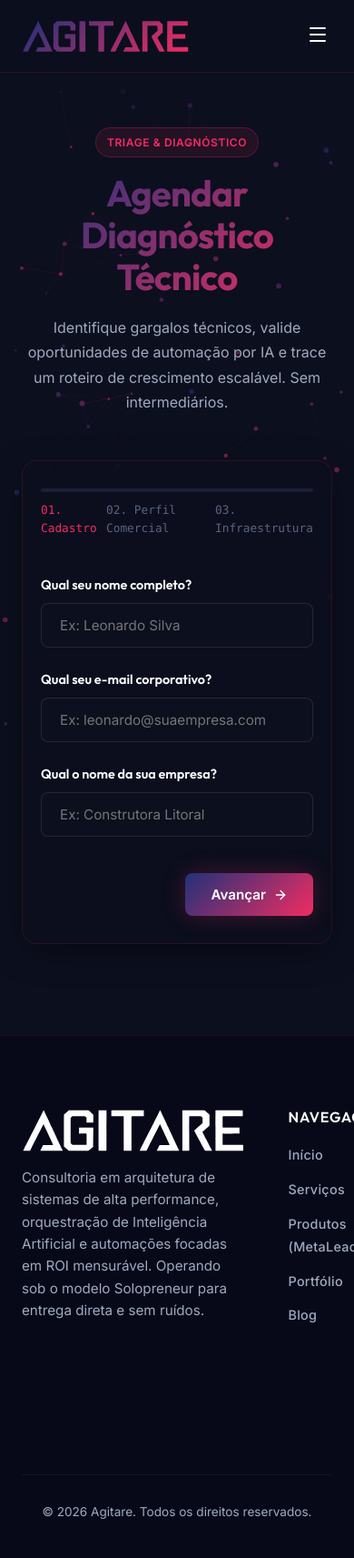
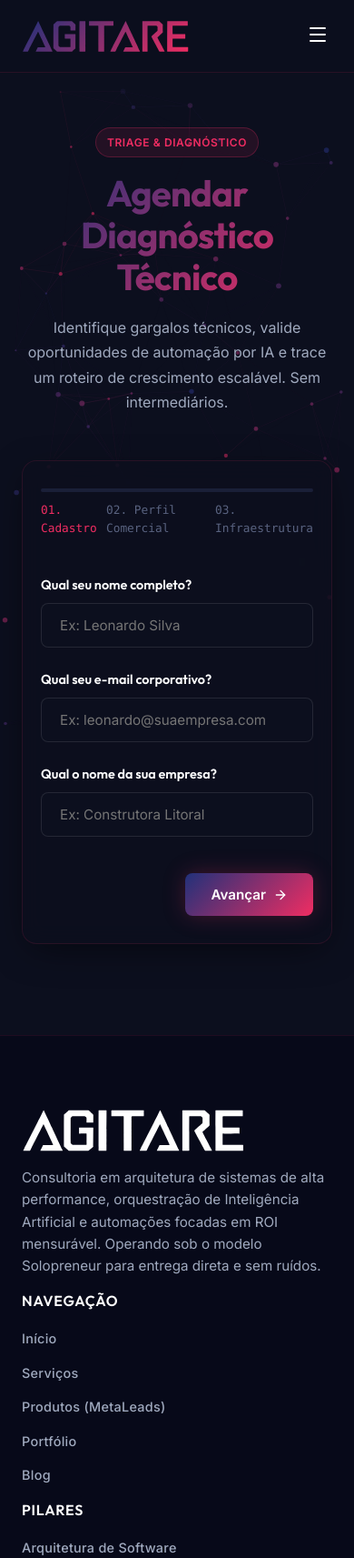
Before and after one commit to leonadito/manifesto, a Django app: page /contato/ in a window 390 px wide. Shown: the top 1713 px of the page at 91% size. Before the commit the page ends 1670 px from the top, so only its background shows below. Run offline with Django 5.2, Linux system fonts and the light colour scheme; some libraries are stand-ins or nearby versions.

Commit message:
Fix footer responsiveness: remove inline style overriding media queries

```diff
--- a/templates/partials/_footer.html
+++ b/templates/partials/_footer.html
@@ -1,7 +1,7 @@
 {% load static %}
 <footer class="footer">
   <div class="container">
-    <div class="grid" style="display:grid; grid-template-columns: 2fr 1fr 1fr 1.5fr; gap:48px; margin-bottom:60px;">
+    <div class="grid">
 
       <!-- Brand -->
       <div class="brandColumn">
```
